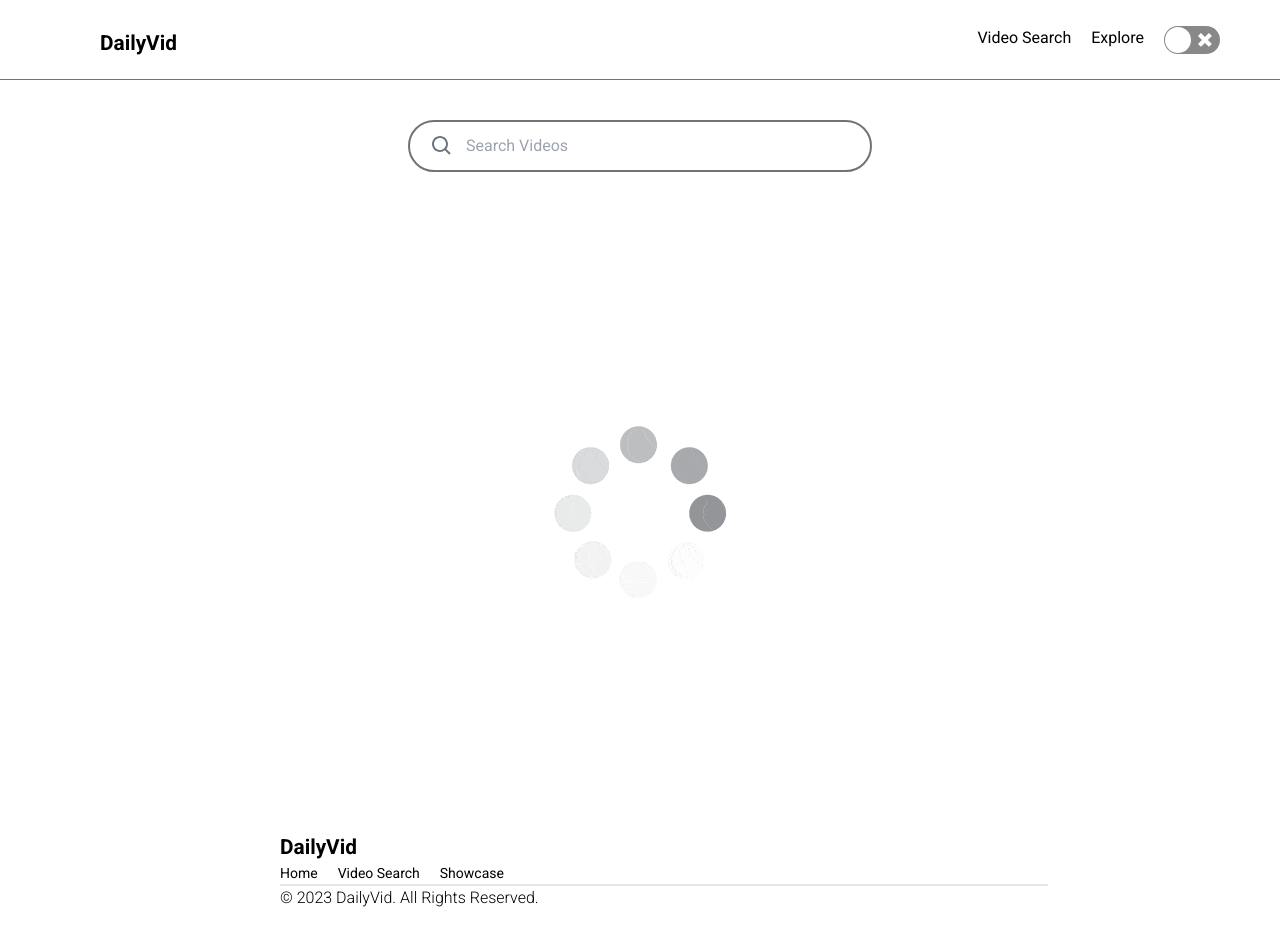
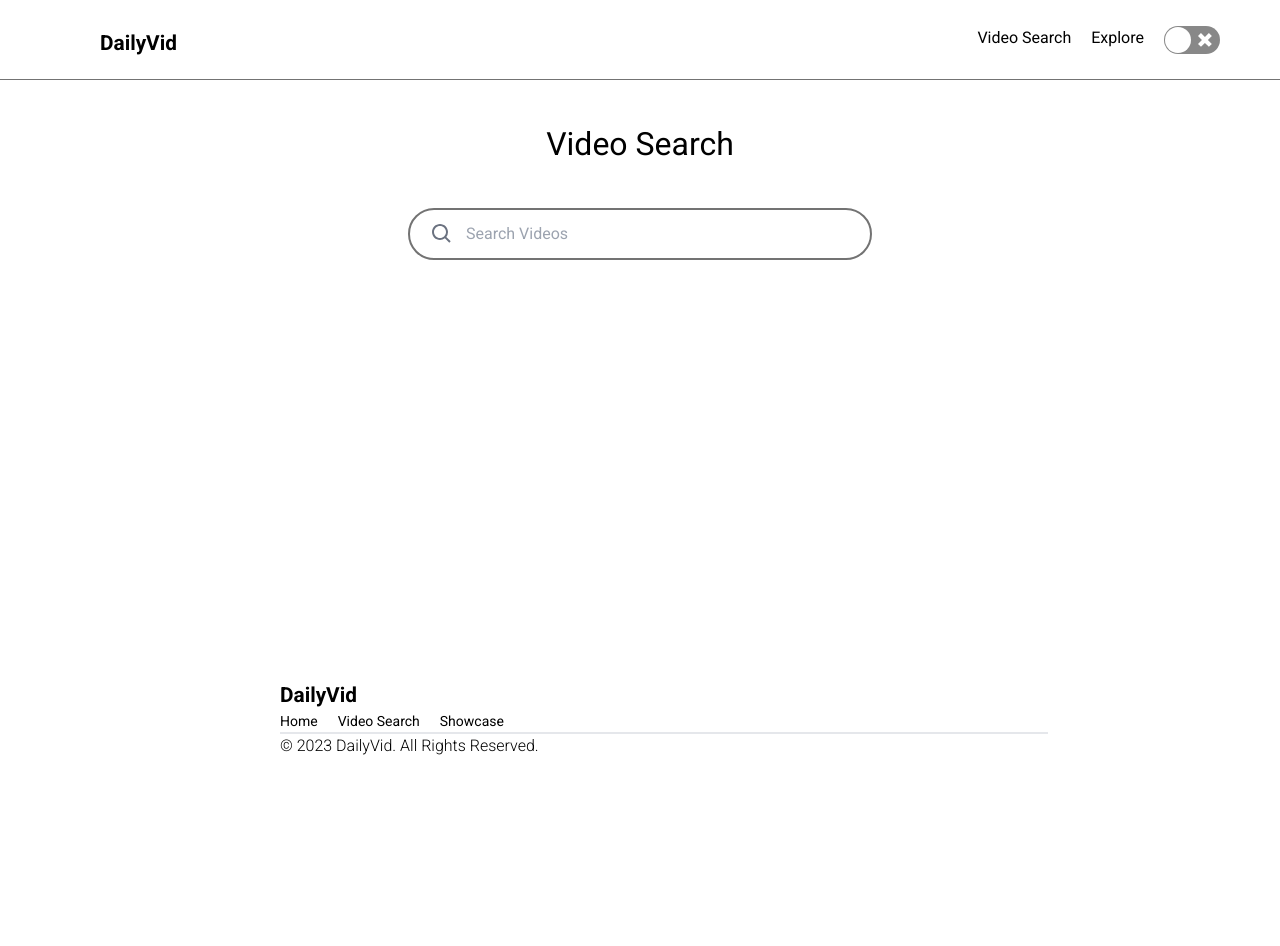
Before and after one commit to BrandonCarp/tweeter, a React (Create React App) app in the folder Client/: page /usersearch in a window 1280 px wide. Shown: the top 946 px of the page. After the commit the page ends 838 px from the top, so only its background shows below. Built offline with nearby package versions, Linux system fonts and the light colour scheme; a web font is replaced by a local one.

Commit message:
mostly done?

```diff
--- a/Client/src/Components/Footer.jsx
+++ b/Client/src/Components/Footer.jsx
@@ -7,10 +7,9 @@ export function Footer() {
   const { theme } = useContext(ThemeContext);
   const windowWidth = useRef([window.innerWidth]);
 
-  //  windowWidth.current
   return (
-    <div className=" container mx-auto invisible md:visible  md:pb-0 md:bottom-0  md:left-0 md:right-0  md:relative ">
-      <div className="  flex flex-col items-center md:items-start md:ml-[20%] md:mb-0 md:mt-5  ">
+    <div id={theme} className=" container mx-auto invisible md:visible  bottom-0 left-0 right-0 mt-auto ">
+      <div className="  flex flex-col items-center md:items-start md:ml-[20%] ">
         <div className="flex flex-col invisible md:visible  ">
           <h1 className="text-baselg font-bold">DailyVid</h1>
           <ul className=" flex space-x-5 text-sm ">
@@ -22,7 +21,7 @@ export function Footer() {
         <div className="border-b-2 border-black-800 w-[80%]"></div>
 
         <div className="flex items-center justify-center ">
-          <h1 className="font-light pb-5">
+          <h1 className="font-light ">
             © 2023 DailyVid. All Rights Reserved.
           </h1>
         </div>
--- a/Client/src/Components/Home Page/Hero.jsx
+++ b/Client/src/Components/Home Page/Hero.jsx
@@ -1,15 +1,17 @@
-import React from "react";
+import React, {useContext} from "react";
 import { motion } from "framer-motion";
 import { NavLink } from "react-router-dom";
 import homeImg from "./HomeImgs/homePage.jpg";
 import { BsArrowRightCircle } from "react-icons/bs";
 import { Footer } from "../Footer";
 import { MobileFooter } from "../MobileFooter";
+import { ThemeContext } from "../Context/ThemeContext";
 
 export const Hero = () => {
+  const { theme } = useContext(ThemeContext);
   return (
     <>
-      <div className=" relative container mx-auto   ">
+      <div id={ThemeContext} className=" relative container mx-auto  ">
         <div className="flex flex-col items-center  justify-center      space-y-5">
           <motion.div
             initial={{ opacity: 0, x: -100 }}
@@ -38,7 +40,7 @@ export const Hero = () => {
             src={homeImg}
             alt="friends laughing"
           />
-          <div className=" mx-auto container relative flex  flex-col items-center justify-center">
+          <div className=" mx-auto container relative flex  flex-col items-center justify-center ">
             <h1 className="md:text-xl text-md font-bold">DailyVid</h1>
             <p className=" text-center p-5 text-baselg md:mb-10 md:px-[2.5rem]">
               DailyVid is a application that is designed to help people connect,
@@ -46,6 +48,8 @@ export const Hero = () => {
             </p>
           </div>
         </div>
+
+
       </div>
       <Footer />
       <MobileFooter />
--- a/Client/src/Components/Home Page/Home.jsx
+++ b/Client/src/Components/Home Page/Home.jsx
@@ -1,10 +1,12 @@
 import React from "react";
-//@ts-ignore
+
 import { Hero } from "./Hero";
 
 
 
+
 export const Home = () => {
+
   return (
     <div className=" pt-10">
       <Hero />
--- a/Client/src/Components/Tweet Showcase/TweetShowcase.jsx
+++ b/Client/src/Components/Tweet Showcase/TweetShowcase.jsx
@@ -6,7 +6,7 @@ import loading from './Imgs/loading.gif';
 import {Footer} from '../Footer';
 import axios from "axios";
 import { MobileFooter } from "../MobileFooter";
-import {useQuery} from "@tanstack/react-query";
+// import {useQuery} from "@tanstack/react-query";
 
 
 export const TweetShowcase = () => {
@@ -34,15 +34,15 @@ export const TweetShowcase = () => {
   setFavoriteChannels(prevChannel => [...prevChannel, newChannel]);
 };
 
-const {isLoading, data: youtubeChannels} = useQuery(
-  [`fetchChannels`, channelData],
-  () => fetchChannels()
-);
+// const {isLoading, data: youtubeChannels} = useQuery(
+//   [`fetchChannels`, channelData],
+//   () => fetchChannels()
+// );
 
-const {isLoadingRecent, data: recentChannels} = useQuery(
-  [`fetchRecent`, favoriteChannels],
-  () => fetchRecent()
-);
+// const {isLoadingRecent, data: recentChannels} = useQuery(
+//   [`fetchRecent`, favoriteChannels],
+//   () => fetchRecent()
+// );
 
 const deleteChannel = (channelName) => {
   const newFavorites = favoriteChannels.filter((channel) => channel !== channelName);
@@ -51,12 +51,12 @@ const deleteChannel = (channelName) => {
 
   return (
     <>
-    <div className="mt-5 flex-col items-center justify-center mx-auto">
+    <div className="mt-5 flex-col items-center justify-center mx-auto min-h-[70vh]">
       <ChannelSearchBar fetchChannels={fetchChannels} />
 
-      {isLoadingRecent ? (null) : <FavChannels  favChannels={favoriteChannels} delBtn={deleteChannel}/> }
+       <FavChannels  favChannels={favoriteChannels} delBtn={deleteChannel}/>
       <div className="flex">
-       {isLoading ? (<img className=" mx-auto " alt="loading" src={loading} />) : <ChannelList myFetch={fetchRecent} channelData={channelData} />  }
+<ChannelList myFetch={fetchRecent} channelData={channelData} />
       </div>
 
     </div>
--- a/Client/src/Components/User Search Page/UserSearch.jsx
+++ b/Client/src/Components/User Search Page/UserSearch.jsx
@@ -5,21 +5,12 @@ import { ScrollButton } from "../ScrollButton";
 import axios from "axios";
 import { Footer } from "../Footer";
 import { MobileFooter } from "../MobileFooter";
-import loading from './Imgs/loading.gif';
-// import { useQuery } from "@tanstack/react-query";
 
-// create a search more at bottom and add that
-// as the function to react query
-// set up similar functionality as my users page in showcase tab
-// set up loading gif functionality
-// fix footer
-// done ?
+
 export function UserSearch() {
   const [apiState, setApiState] = useState([]);
 
-  // const {isLoading, data: dailyVids} = useQuery(
-  //   [`fetchData`,]
-  // )
+
 
   const fetchData = async (query) => {
     const res = await axios.get(
@@ -27,31 +18,25 @@ export function UserSearch() {
     );
 
     setApiState(res.data.items);
-    console.log(res.data);
+
   };
 
-  // const fetchMore = async() => {
-  //    const res = await axios.get(`http://localhost:8000/data/?q=${apiState}`);
 
-  // }
-  // Work on footer
 
   return (
     <>
-      <div className="relative mx-auto container   flex-col justify-start">
-        <div className="">
-          <div className="">
+      <div className="relative mx-auto container   flex-col  ">
+        <div className="h-[70vh]  ">
+        <h1 className=" flex justify-center text-l mt-10">Video Search</h1>
             <UserSearchBar fetchData={fetchData} />
-            {apiState.length > 5 ? <UserList userData={apiState} /> : <img className=" mx-auto " src={loading} /> }
 
+            <UserList userData={apiState} />
 
             <ScrollButton />
           </div>
+
+          <Footer />
         </div>
-      </div>
-      <div className=" bottom-0 left-0 right-0">
-        <Footer />
-      </div>
       <MobileFooter />
     </>
   );
--- a/Client/src/Components/User Search Page/UserSearchBar.jsx
+++ b/Client/src/Components/User Search Page/UserSearchBar.jsx
@@ -20,8 +20,8 @@ export function UserSearchBar({ fetchData }) {
   };
 
   return (
-    <div id={theme} className="sticky  mx-auto container mt-5 ">
-      <div className=" px-5 pt-1 pb-10 pt-5    flex flex-col md:items-center ">
+    <div id={theme} className="sticky  mx-auto container  mt-5 ">
+      <div className=" px-5 pt-1  pb-10 pt-5    flex flex-col md:items-center ">
         <form
           onSubmit={handleSubmit}
           className=" items-center  md:w-[55%] lg:w-[40%]"
```
